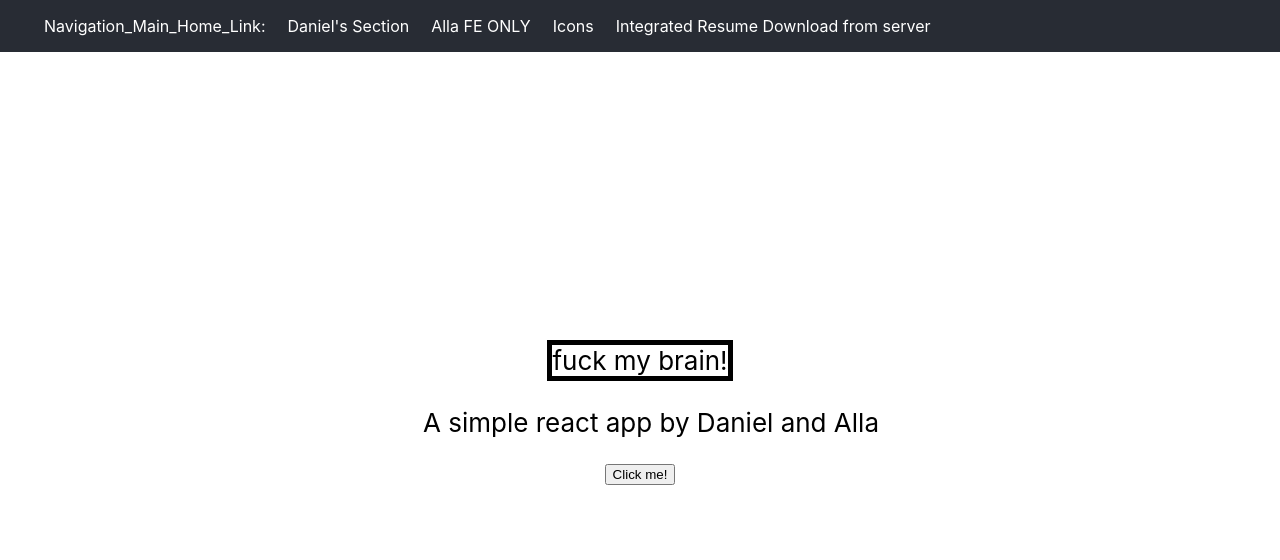
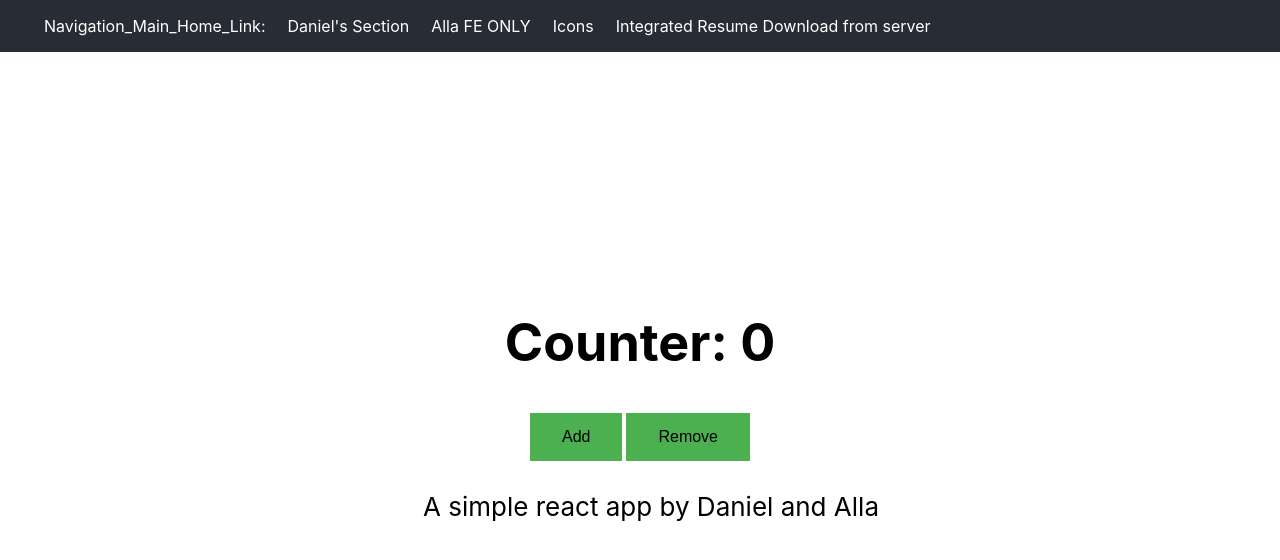
Before and after one commit to dandersonstack/daniel-all-app, a React (Create React App) app: page / in a window 1280 px wide. Shown: the top 560 px of the page. Built offline with nearby package versions, Linux system fonts and the light colour scheme.

Commit message:
Added Clicks counter on th epage

```diff
--- a/src/App.css
+++ b/src/App.css
@@ -28,7 +28,16 @@
   font-size: calc(10px + 2vmin);
 }
 
-.desing {
-  border: solid 5px black;
+.button {
+  background-color: #4CAF50;
+  border: none;
+  color: black;
+  padding: 15px 32px;
+  text-align: center;
+  text-decoration: none;
+  display: inline-block;
+  font-size: 16px;
+  margin: 4px 2px;
+  cursor: pointer;
 
 }
--- a/src/App.js
+++ b/src/App.js
@@ -1,19 +1,16 @@
 import './App.css';
 import { NavBar } from './components/NavBar'
-import CountClicks from "./components/button"
+import ClicksCounter from "./components/ClicksCounter"
 
 function App() {
   return (
     <div className="App">
       <NavBar/>
       <body className="App-body">
-        <div class = "desing">
-          fuck my brain!
-        </div>
+        <ClicksCounter/>
        <p>
          A simple react app by Daniel and Alla
        </p>
-       <CountClicks/>
       </body>
     </div>
   );
--- /dev/null
+++ b/src/components/ClicksCounter.js
@@ -0,0 +1,24 @@
+
+import React, {useState} from "react";
+
+
+function ClicksCounter(){
+
+    const [counter, setCounter] = useState(0)
+
+    function increment(){
+        setCounter (counter +1)
+    }
+    function decrement(){
+        setCounter (counter - 1)
+    }
+    return (
+        <div>
+            <h1>Counter: {counter}</h1>
+            <button class = "button" onClick={increment}>Add</button>
+            <button class = "button" onClick ={decrement}> Remove</button>
+        </div>
+    )
+}
+
+export default ClicksCounter
--- a/src/components/button.js
+++ /dev/null
@@ -1,8 +0,0 @@
-import React from "react";
-
-export default function CountClicks(){
-    return(
-    <button> Click me!
-
-    </button>)
-}
```
